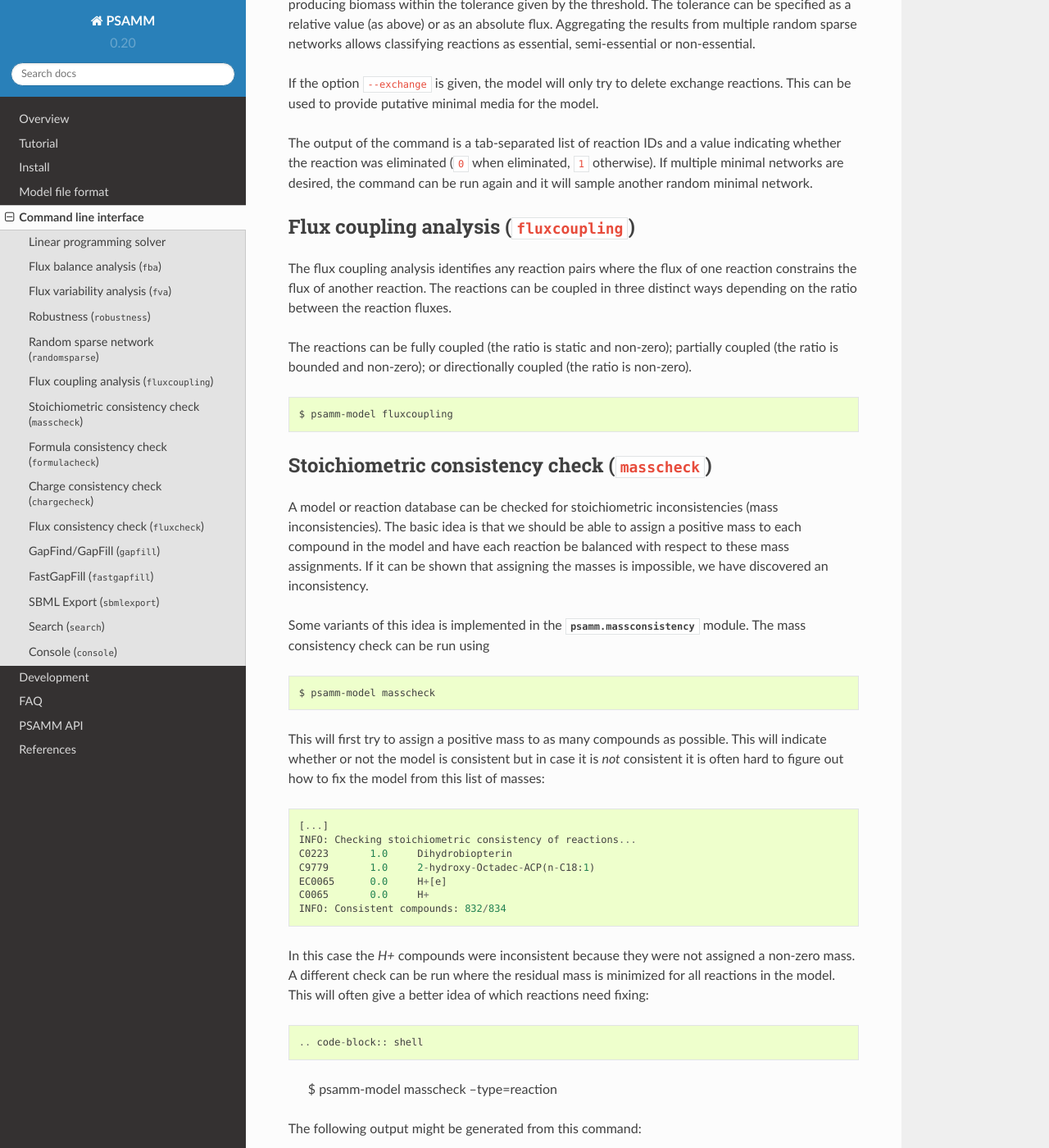
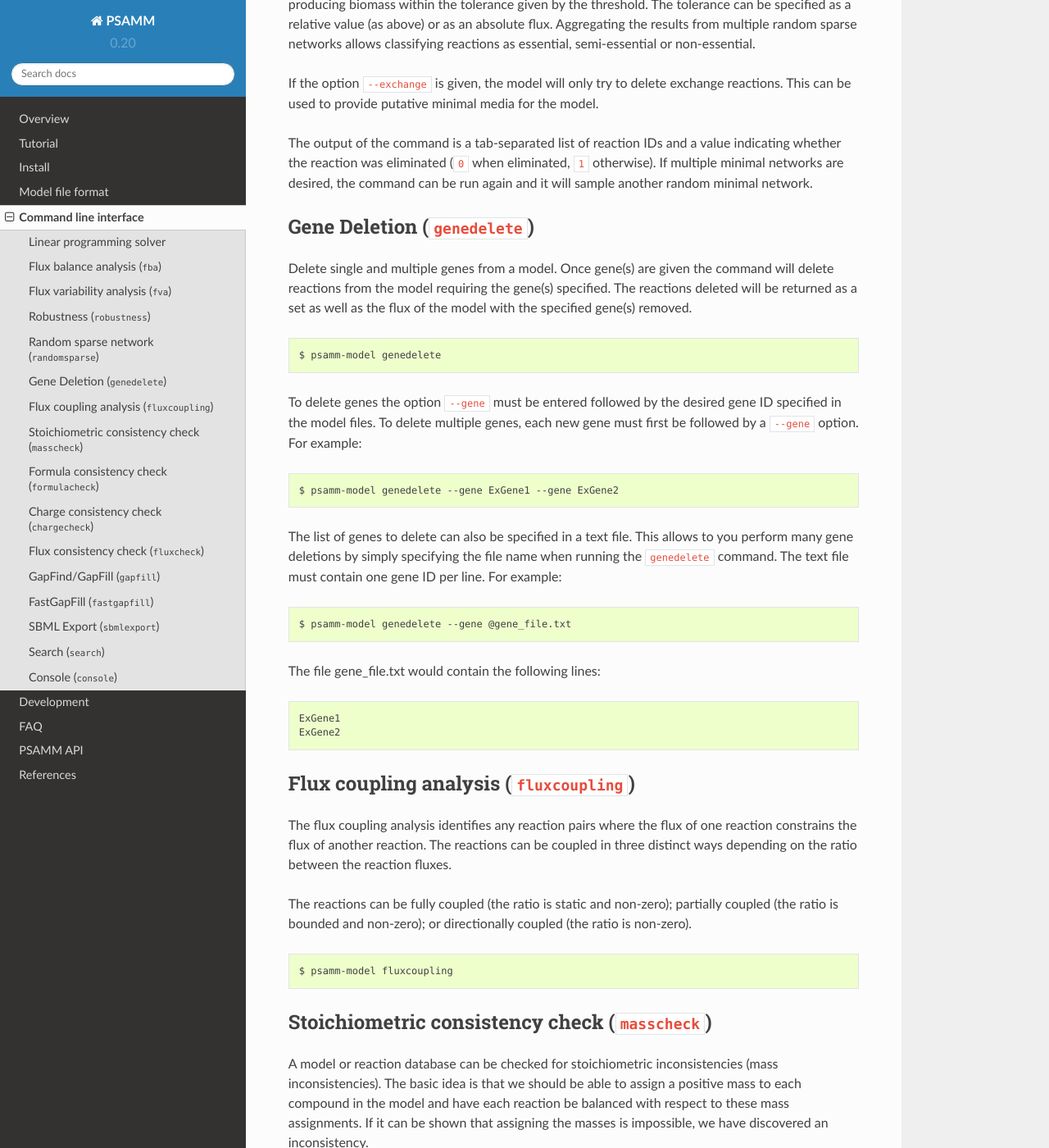
Before and after one commit to zhanglab/psamm, a Sphinx documentation site: the page built from docs/commands.rst, in a window 1280 px wide and 1400 px high, scrolled down 3212 px. Shown: the whole window at 82% size. Built offline with Sphinx 7.4.7 and the Read the Docs theme 2.0.0, drawn with Linux system fonts in a browser that asks for light colours.

Commit message:
docs: add documetation on gene deletion command

```diff
--- a/docs/commands.rst
+++ b/docs/commands.rst
@@ -173,6 +173,40 @@ The output of the command is a tab-separated list of reaction IDs and a value
 indicating whether the reaction was eliminated (``0`` when eliminated, ``1``
 otherwise). If multiple minimal networks are desired, the command can be run
 again and it will sample another random minimal network.
+
+Gene Deletion (``genedelete``)
+----------------------------------------
+
+Delete single and multiple genes from a model. Once gene(s) are given the
+command will delete reactions from the model requiring the gene(s) specified.
+The reactions deleted will be returned as a set as well as the flux of the
+model with the specified gene(s) removed.
+
+.. code-block:: shell
+
+    $ psamm-model genedelete
+
+To delete genes the option ``--gene`` must be entered followed by the desired
+gene ID specified in the model files. To delete multiple genes, each new gene
+must first be followed by a ``--gene`` option. For example:
+
+.. code-block:: shell
+
+    $ psamm-model genedelete --gene ExGene1 --gene ExGene2
+
+The list of genes to delete can also be specified in a text file. This allows
+to you perform many gene deletions by simply specifying the file name when
+running the ``genedelete`` command. The text file must contain one gene ID per
+line. For example:
+
+.. code-block:: shell
+
+    $ psamm-model genedelete --gene @gene_file.txt
+
+The file gene_file.txt would contain the following lines::
+
+    ExGene1
+    ExGene2
 
 Flux coupling analysis (``fluxcoupling``)
 -----------------------------------------
```
